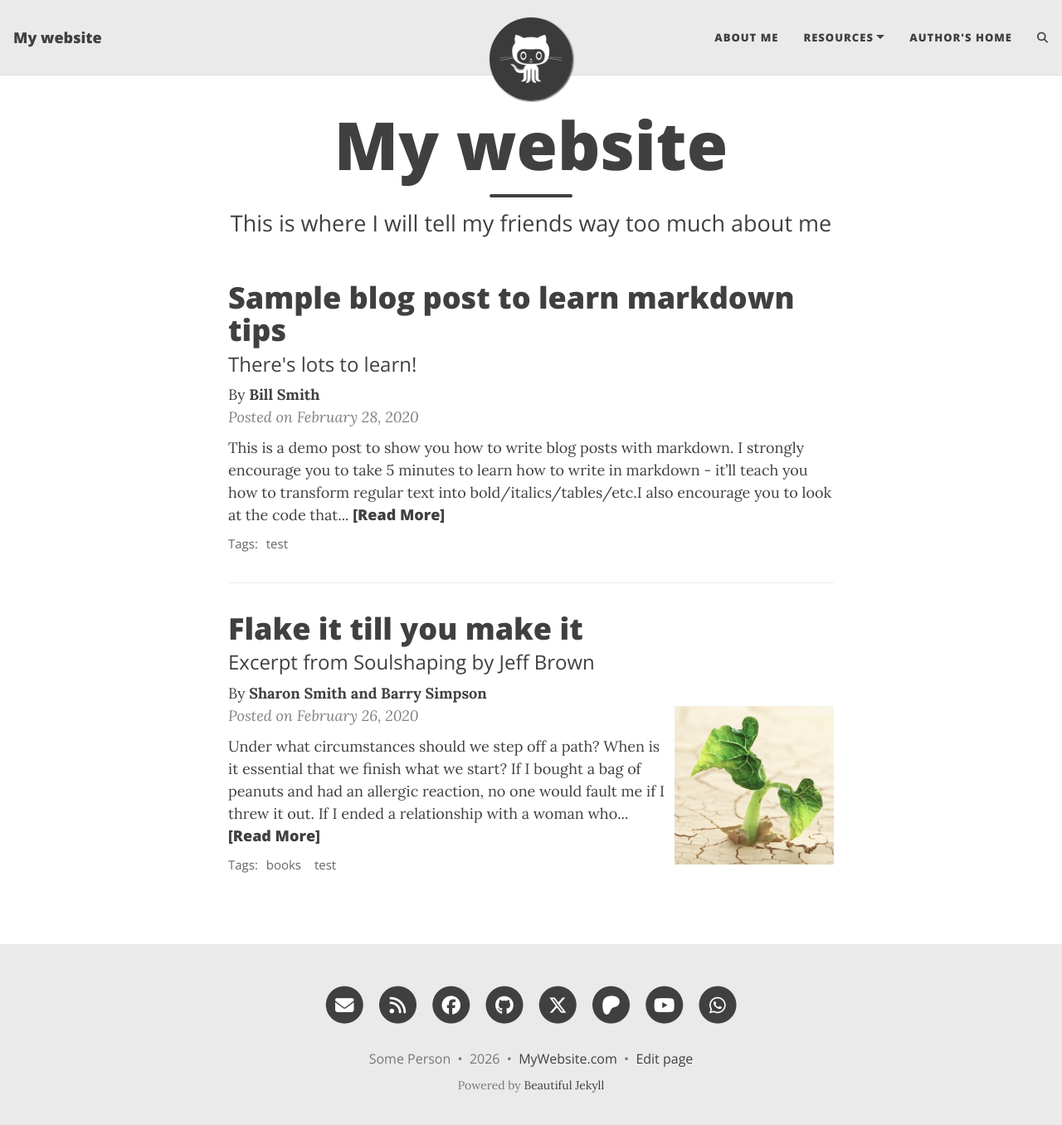
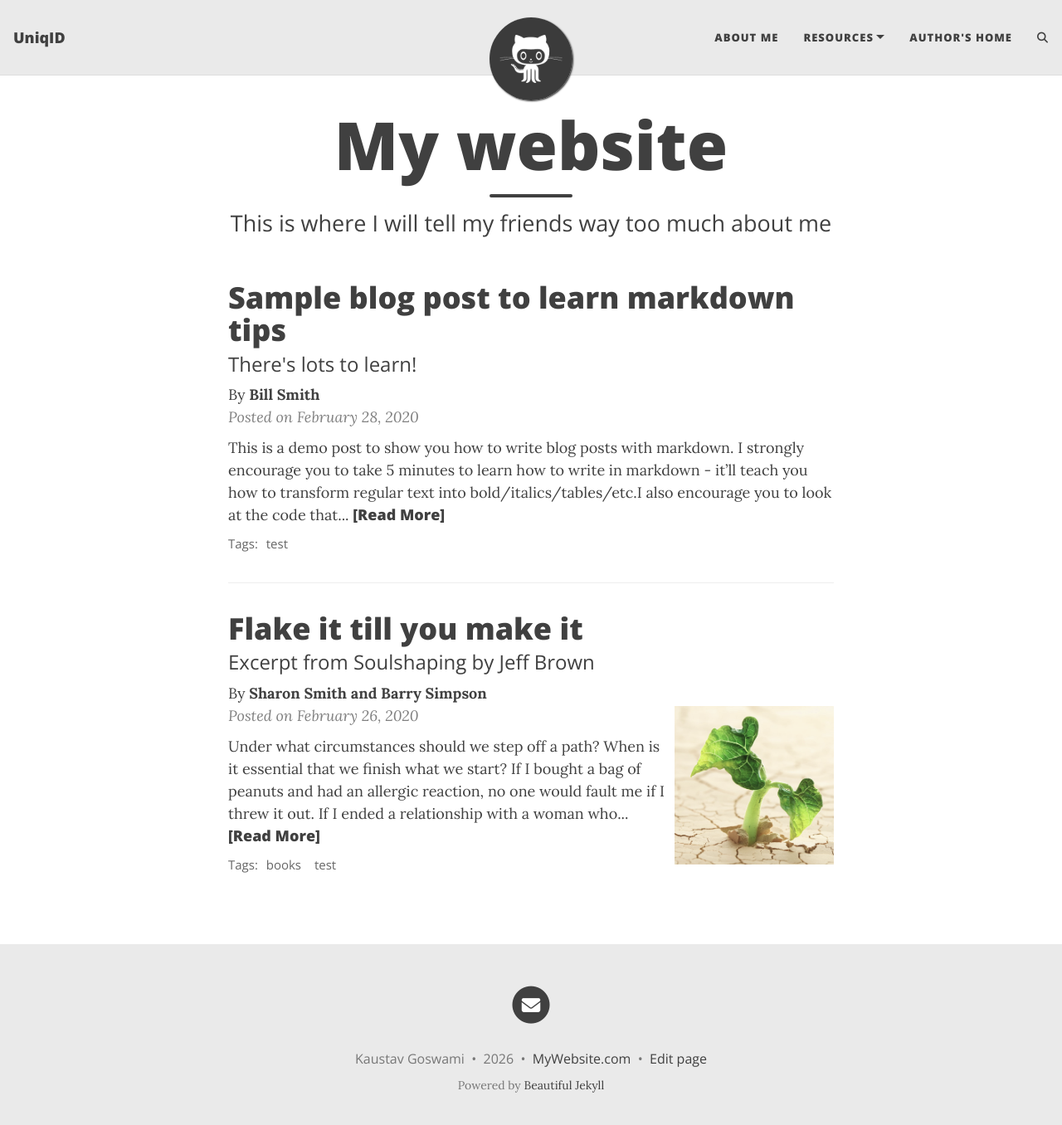
Before and after one commit to kaustav-goswami/uniqid, a Jekyll site: the page built from index.html, in a window 1280 px wide and 1369 px high. Shown: the top 1356 px of the window at 83% size. Built offline with Jekyll 4.4.1, drawn with Linux system fonts in a browser that asks for light colours; the list of posts is cut into pages by our own code; comment, search, counter and statistics services are not loaded; some of the changed lines change nothing that is shown.

Commit message:
new-version
Signed-off-by: Kaustav Goswami <kggoswami@ucdavis.edu>

```diff
--- a/_config.yml
+++ b/_config.yml
@@ -10,10 +10,10 @@
 ############################
 
 # Name of website
-title: My website
+title: UniqID
 
 # Your name to show in the footer
-author: Some Person
+author: Kaustav Goswami
 
 ###############################################
 # --- List of links in the navigation bar --- #
@@ -51,13 +51,13 @@ round-avatar: true
 # Uncomment the links you want to show and add your information to each one.
 social-network-links:
   email: "someone@example.com"
-  rss: true  # remove this line if you don't want to show an RSS link at the bottom
-  facebook: deanattali
-  github: daattali
-  twitter: daattali
-  patreon: DeanAttali
-  youtube: "@daattali"
-  whatsapp: 15551212
+  rss: false  # remove this line if you don't want to show an RSS link at the bottom
+    #   facebook: deanattali
+    #   github: daattali
+    #   twitter: daattali
+    #   patreon: DeanAttali
+    #   youtube: "@daattali"
+    #   whatsapp: 15551212
 #  medium: yourname
 #  reddit: yourname or r/yoursubreddit
 #  linkedin: daattali
```
